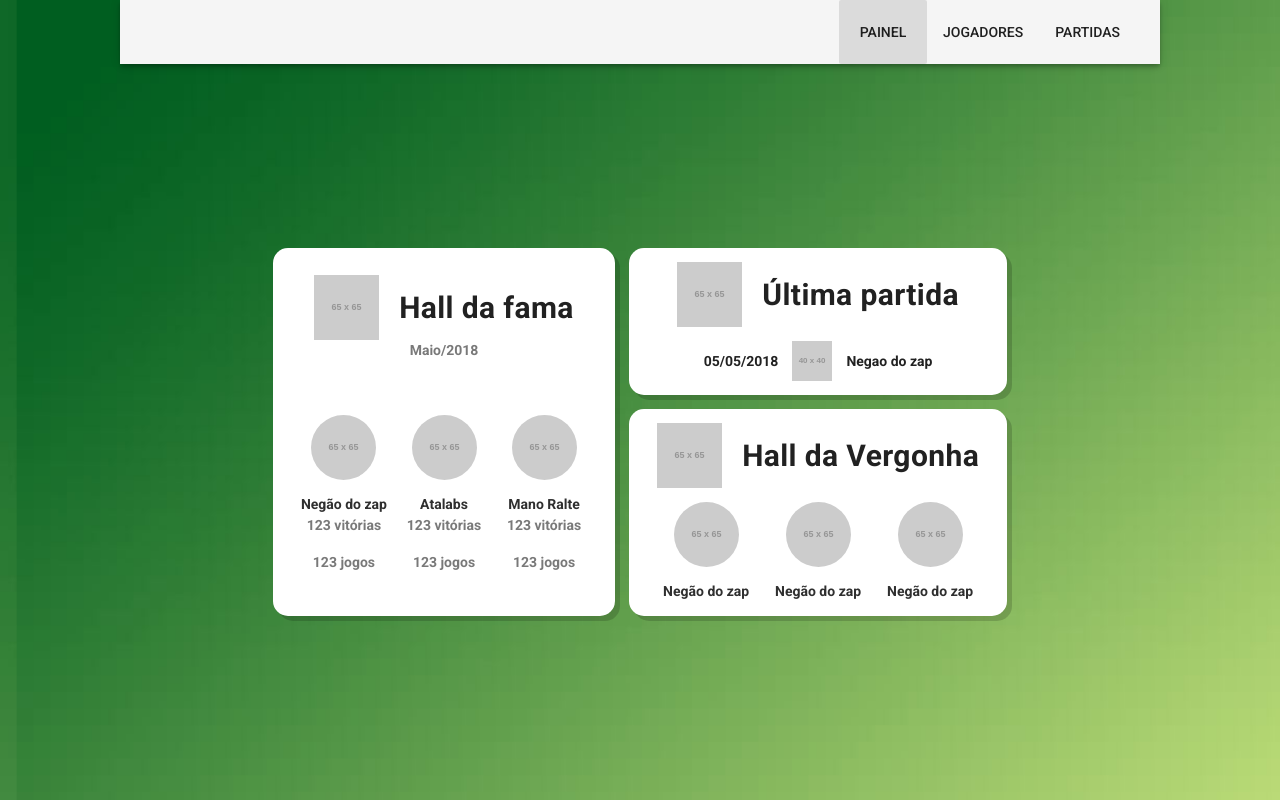
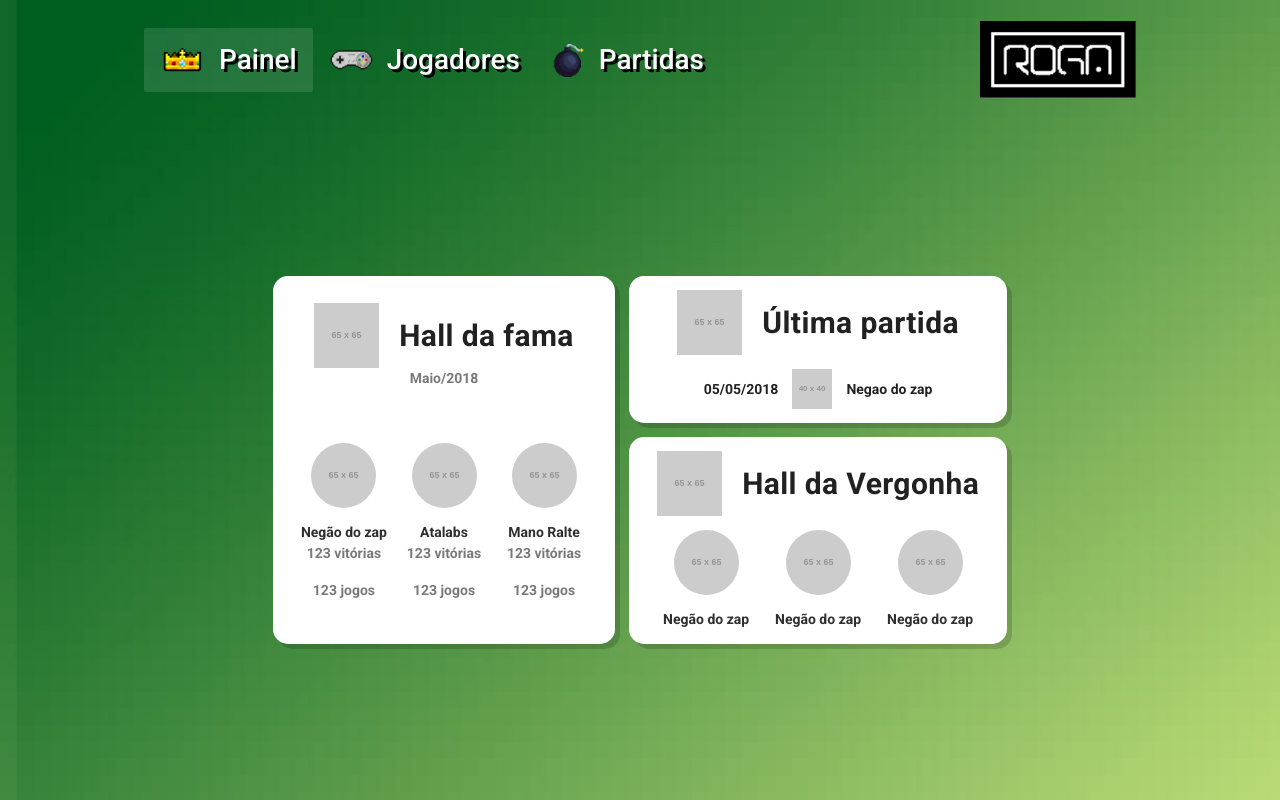
Before and after one commit to RogaLabs/rogabombs-front, a Vue app: page / in a window 1280 px wide. Built offline with nearby package versions, Linux system fonts and the light colour scheme.

Commit message:
Update navigation component

```diff
--- a/src/App.vue
+++ b/src/App.vue
@@ -1,10 +1,16 @@
 <template>
   <v-app>
-    <v-toolbar>
+    <v-toolbar class="header-navigation -transparent">
+      <v-toolbar-items v-for="screen in screens" :key="screen.id">
+        <v-btn class="link" flat route :to="{ path: screen.url }">
+          <img class="icon" :src="screen.icon">
+          <span class="text">{{ screen.title }}</span>
+        </v-btn>
+      </v-toolbar-items>
+
       <v-spacer></v-spacer>
-      <v-toolbar-items v-for="screen in screens" :key="screen.id">
-        <v-btn flat route :to="{ path: screen.url }">{{ screen.title }}</v-btn>
-      </v-toolbar-items>
+
+      <img :src="logo" alt="">
     </v-toolbar>
 
     <v-layout fluid>
@@ -14,29 +20,83 @@
 </template>
 
 <script>
+import logo from '@/assets/images/roga-logo.png';
+
+import dashboardIcon from '@/assets/images/navigation/dashboard-icon.png';
+import playerIcon from '@/assets/images/navigation/player-icon.png';
+import matchIcon from '@/assets/images/navigation/match-icon.png';
+
 export default {
   name: 'App',
   data() {
     return {
+      logo,
       screens: [
-        { id: '1', title: 'Painel', url: '/' },
-        { id: '2', title: 'Jogadores', url: '/players' },
-        { id: '3', title: 'Partidas', url: '/matches' },
+        { id: '1', icon: dashboardIcon, title: 'Painel', url: '/' },
+        { id: '2', icon: playerIcon, title: 'Jogadores', url: '/players' },
+        { id: '3', icon: matchIcon, title: 'Partidas', url: '/matches' },
       ],
     };
   },
 };
 </script>
 
-<style>
+<style lang="scss">
 body {
   background-image: url('./assets/images/app-background.jpg');
   background-size: cover;
 }
 
-#app {
-  background: none;
-  max-width: 1040px;
-  margin: 0 auto;
+.application {
+  &.theme--light {
+    background: none;
+    max-width: 1040px;
+    margin: 0 auto;
+  }
+}
+
+.header-navigation {
+  &.-transparent {
+    padding: 2rem 0;
+    background-color: transparent;
+    box-shadow: none;
+  }
+
+  .logo {
+    box-shadow: 3px 3px 0 #000;
+  }
+
+  .link {
+    font-size: 2rem;
+    color: #fff;
+    text-shadow: 3px 3px 0 #000;
+    text-transform: none;
+
+    .icon {
+      margin-right: 1rem;
+    }
+
+    &.btn--active {
+      & {
+        background-color: transparent;
+      }
+
+      .text {
+        position: relative;
+
+        &:after {
+          position: absolute;
+          bottom: -2px;
+          left: 0;
+          display: block;
+          content: "";
+          width: 100%;
+          height: 4px;
+          background: #fff;
+          box-shadow: 3px 3px 0 #000;
+        }
+      }
+    }
+  }
 }
 </style>
```
Also changed, not shown: 1 other file (tests, documents, lock files or other folders).
